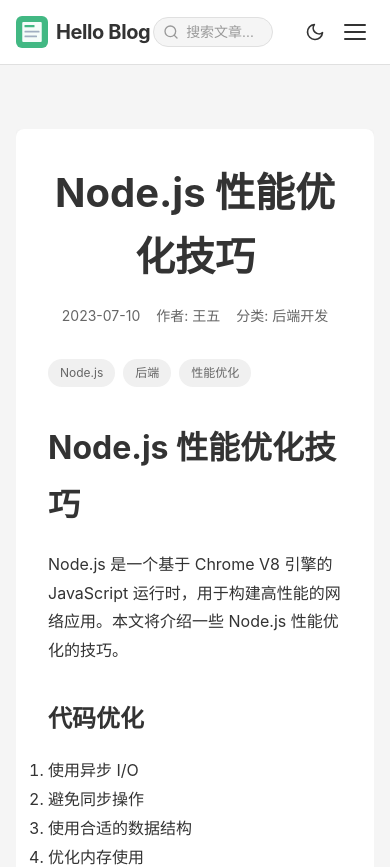
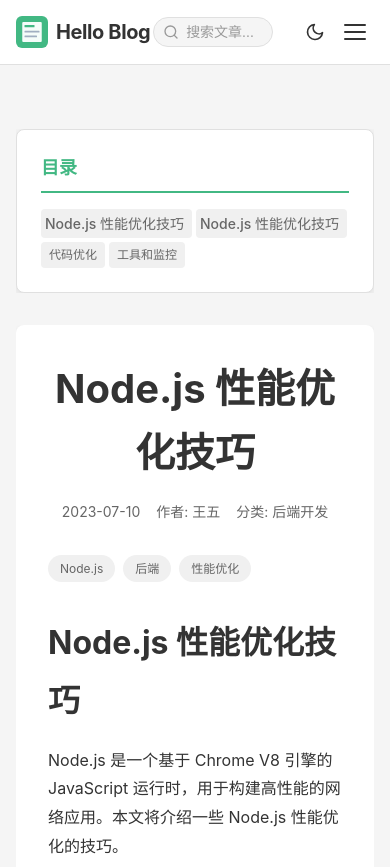
Before and after one commit to dkbnull/hello-blog, a Vue app: page /article/backend/3 in a window 390 px wide. Shown: the top 867 px of the page. Built offline with nearby package versions, Linux system fonts and the light colour scheme.

Commit message:
feat: 文章详情页增加目录

```diff
--- a/src/views/ArticleDetail.vue
+++ b/src/views/ArticleDetail.vue
@@ -1,7 +1,25 @@
 <template>
   <div class="article-detail">
-    <div class="container article-container">
-      <div v-if="isHtmlContent" class="html-content" v-html="articleContent"></div>
+    <div class="container article-layout" :class="{ 'no-toc': headings.length === 0 }">
+      <aside v-if="headings.length > 0" class="toc-sidebar">
+        <nav class="toc">
+          <h3 class="toc-title">目录</h3>
+          <ul class="toc-list">
+            <li
+                v-for="heading in headings"
+                :key="heading.id"
+                class="toc-item"
+                :class="['toc-level-' + heading.level, { active: activeHeadingId === heading.id }]"
+            >
+              <a :href="'#' + heading.id" class="toc-link" @click.prevent="scrollToHeading(heading.id)">{{
+                  heading.text
+                }}</a>
+            </li>
+          </ul>
+        </nav>
+      </aside>
+      <div class="article-main">
+        <div v-if="isHtmlContent" ref="contentRef" class="html-content" v-html="articleContent"></div>
         <article v-else class="article-content card">
           <h1 class="article-title">{{ article?.title }}</h1>
           <div class="article-meta">
@@ -11,15 +29,16 @@
               {{ getCategoryName(article?.category) }}
             </router-link>
           </div>
-        <div class="article-body" v-html="articleContent"></div>
+          <div ref="contentRef" class="article-body" v-html="articleContent"></div>
         </article>
         <router-link to="/" class="back-link">← 返回首页</router-link>
+      </div>
     </div>
   </div>
 </template>
 
 <script setup>
-import {computed, onMounted, ref, watch} from 'vue';
+import {computed, nextTick, onBeforeUnmount, onMounted, ref, watch} from 'vue';
 import {useRoute} from 'vue-router';
 import {getArticleById, getArticleContent, getCategoryName} from '../data/articles';
 import {useArticleSeo} from '../composables/useSeo';
@@ -35,16 +54,110 @@ useArticleSeo(article)
 
 const articleContent = ref('');
 const isHtmlContent = ref(false);
+const contentRef = ref(null);
+const headings = ref([]);
+const activeHeadingId = ref('');
+
+let observer = null;
+let scrollListener = null;
+let isManualTocClick = false;
+
+const extractHeadings = () => {
+  if (!contentRef.value) return [];
+  const headingElements = contentRef.value.querySelectorAll('h1, h2, h3, h4, h5, h6');
+  const result = [];
+  const idCountMap = {};
+  headingElements.forEach((el) => {
+    let id = el.id;
+    if (!id) {
+      id = el.textContent.trim().replace(/\s+/g, '-').toLowerCase();
+    }
+    if (idCountMap[id] !== undefined) {
+      idCountMap[id]++;
+      id = `${id}-${idCountMap[id]}`;
+    } else {
+      idCountMap[id] = 0;
+    }
+    el.id = id;
+    result.push({
+      id,
+      level: parseInt(el.tagName.charAt(1)),
+      text: el.textContent.trim()
+    });
+  });
+  return result;
+};
+
+const scrollToHeading = (id) => {
+  const element = document.getElementById(id);
+  if (element) {
+    isManualTocClick = true;
+    const offsetTop = element.getBoundingClientRect().top + window.scrollY - 80;
+    window.scrollTo({top: offsetTop, behavior: 'smooth'});
+    const checkScrollEnd = setInterval(() => {
+      if (!window.scrollY || Math.abs(window.scrollY - (offsetTop)) < 2) {
+        isManualTocClick = false;
+        clearInterval(checkScrollEnd);
+      }
+    }, 50);
+    setTimeout(() => {
+      isManualTocClick = false;
+      clearInterval(checkScrollEnd);
+    }, 1000);
+  }
+};
+
+const updateActiveHeading = () => {
+  const scrollPos = window.scrollY + 100;
+  let currentHeading = '';
+  for (let i = headings.value.length - 1; i >= 0; i--) {
+    const el = document.getElementById(headings.value[i].id);
+    if (el && el.offsetTop <= scrollPos) {
+      currentHeading = headings.value[i].id;
+      break;
+    }
+  }
+  activeHeadingId.value = currentHeading;
+};
+
+const setupScrollObserver = () => {
+  window.removeEventListener('scroll', scrollListener);
+  scrollListener = () => updateActiveHeading();
+  window.addEventListener('scroll', scrollListener, {passive: true});
+};
+
+watch(activeHeadingId, (newId) => {
+  if (!newId || isManualTocClick) return;
+  const tocLink = document.querySelector(`.toc-item a[href="#${newId}"]`);
+  if (tocLink) {
+    tocLink.scrollIntoView({block: 'nearest', behavior: 'smooth'});
+  }
+});
+
+onBeforeUnmount(() => {
+  if (observer) observer.disconnect();
+  if (scrollListener) window.removeEventListener('scroll', scrollListener);
+});
 
 const loadArticleContent = async () => {
   try {
+    headings.value = [];
+    activeHeadingId.value = '';
     const content = await getArticleContent(categoryId.value, articleId.value);
     isHtmlContent.value = content.startsWith('<!DOCTYPE html>') || content.startsWith('<html');
     articleContent.value = content;
+    await nextTick();
+    headings.value = extractHeadings();
+    if (headings.value.length > 0) {
+      activeHeadingId.value = headings.value[0].id;
+      setupScrollObserver();
+    }
   } catch (error) {
     console.error('加载文章内容失败:', error);
     articleContent.value = `<h1>${article.value?.title || '文章不存在'}</h1><p>文章内容加载失败: ${error.message}</p>`;
     isHtmlContent.value = false;
+    await nextTick();
+    headings.value = extractHeadings();
   }
 };
 
@@ -70,8 +183,119 @@ onMounted(() => {
   transition: background-color var(--transition-normal);
 }
 
-.article-container {
+.article-layout {
+  display: flex;
+  gap: var(--spacing-xl);
+  max-width: var(--container-max);
+  align-items: flex-start;
+}
+
+.toc-sidebar {
+  width: 220px;
+  flex-shrink: 0;
+  position: sticky;
+  top: calc(var(--header-height) + var(--spacing-lg));
+  max-height: calc(100vh - var(--header-height) - var(--spacing-xl) * 2);
+  overflow-y: auto;
+}
+
+.toc {
+  background-color: var(--color-bg-card);
+  border-radius: var(--radius-md);
+  padding: var(--spacing-lg);
+  border: 1px solid var(--color-border);
+  box-shadow: 0 2px 8px var(--color-shadow);
+  transition: background-color var(--transition-normal), border-color var(--transition-normal);
+}
+
+.toc-title {
+  font-size: var(--font-size-lg);
+  font-weight: 600;
+  color: var(--color-primary);
+  margin: 0 0 var(--spacing-md) 0;
+  padding-bottom: var(--spacing-sm);
+  border-bottom: 2px solid var(--color-primary);
+}
+
+.toc-list {
+  list-style: none;
+  padding: 0;
+  margin: 0;
+}
+
+.toc-item {
+  margin: 0;
+  padding: 0;
+}
+
+.toc-link {
+  display: block;
+  padding: var(--spacing-xs) 0;
+  color: var(--color-text-secondary);
+  text-decoration: none;
+  font-size: var(--font-size-sm);
+  line-height: 1.5;
+  border-left: 2px solid transparent;
+  padding-left: var(--spacing-sm);
+  transition: all var(--transition-fast);
+  overflow: hidden;
+  text-overflow: ellipsis;
+  white-space: nowrap;
+}
+
+.toc-link:hover {
+  color: var(--color-primary);
+  text-decoration: none;
+  border-left-color: var(--color-primary-light);
+  background-color: var(--color-primary-light);
+}
+
+.toc-item.active > .toc-link {
+  color: var(--color-primary);
+  font-weight: 600;
+  border-left-color: var(--color-primary);
+}
+
+.toc-level-1 .toc-link {
+  padding-left: var(--spacing-xs);
+  font-weight: 500;
+}
+
+.toc-level-2 .toc-link {
+  padding-left: var(--spacing-md);
+}
+
+.toc-level-3 .toc-link {
+  padding-left: calc(var(--spacing-md) * 2);
+  font-size: var(--font-size-xs);
+}
+
+.toc-level-4 .toc-link {
+  padding-left: calc(var(--spacing-md) * 3);
+  font-size: var(--font-size-xs);
+}
+
+.toc-level-5 .toc-link {
+  padding-left: calc(var(--spacing-md) * 4);
+  font-size: var(--font-size-xs);
+}
+
+.toc-level-6 .toc-link {
+  padding-left: calc(var(--spacing-md) * 5);
+  font-size: var(--font-size-xs);
+}
+
+.article-main {
+  flex: 1;
+  min-width: 0;
+}
+
+.no-toc {
   max-width: var(--article-max);
+}
+
+.no-toc .article-main {
+  max-width: 100%;
 }
 
 .article-content {
@@ -126,6 +350,7 @@ onMounted(() => {
   margin-top: var(--spacing-xl);
   margin-bottom: var(--spacing-md);
   color: var(--color-text);
+  scroll-margin-top: 80px;
 }
 
 .article-body :deep(p) {
@@ -235,7 +460,59 @@ onMounted(() => {
   overflow-x: auto;
 }
 
+.html-content :deep(h1),
+.html-content :deep(h2),
+.html-content :deep(h3),
+.html-content :deep(h4),
+.html-content :deep(h5),
+.html-content :deep(h6) {
+  scroll-margin-top: 80px;
+}
+
 @media (max-width: 768px) {
+  .article-layout {
+    flex-direction: column;
+  }
+
+  .toc-sidebar {
+    width: 100%;
+    position: static;
+    max-height: none;
+    order: -1;
+  }
+
+  .toc-list {
+    display: flex;
+    flex-wrap: wrap;
+    gap: var(--spacing-xs);
+  }
+
+  .toc-item {
+    margin: 0;
+  }
+
+  .toc-link {
+    border-left: none;
+    padding: var(--spacing-xs) var(--spacing-sm);
+    border-radius: var(--radius-sm);
+    background-color: var(--color-bg-tag);
+  }
+
+  .toc-level-2 .toc-link,
+  .toc-level-3 .toc-link,
+  .toc-level-4 .toc-link,
+  .toc-level-5 .toc-link,
+  .toc-level-6 .toc-link {
+    padding-left: var(--spacing-sm);
+    font-size: var(--font-size-xs);
+  }
+
+  .toc-item.active > .toc-link {
+    background-color: var(--color-primary);
+    color: white;
+    border-left: none;
+  }
+
   .article-content {
   }
 
```
Lines whose indentation alone changed are shown as unchanged.
